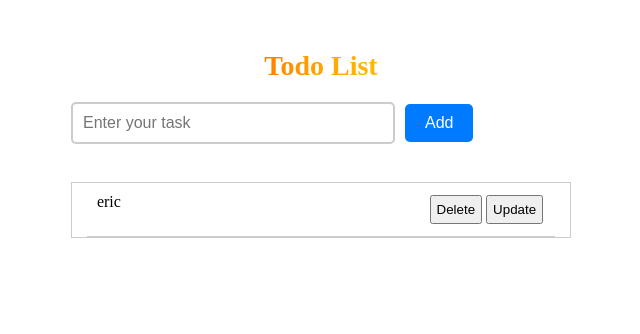
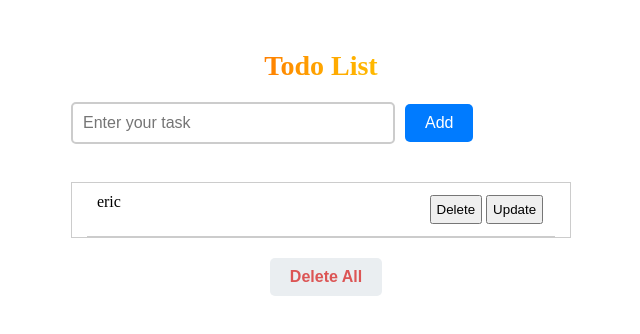
Before and after one commit to nguyenlam0601/React-vite, a React (Vite) app: page / in a window 1280 px wide. Both pictures are taken after a click on the button "Add". Shown: the top 334 px of the page, without its empty margins (319-959 px from the left). Built offline with nearby package versions, Linux system fonts and the light colour scheme.

Commit message:
deleteAll

```diff
--- a/src/App.jsx
+++ b/src/App.jsx
@@ -30,12 +30,16 @@ const App = () => {
       )
     );
   };
+  const deleteAllTodo = () => {
+    setTodoList([]);
+  };
   return (
     <>
       <div className="container">
         <div className="Todo-name">Todo List</div>
         <TodoNew myFucntion={myFucntion} />
         {todoList.length > 0 ? (
+          <>
             <TodoData
               name={name}
               data={data}
@@ -43,6 +47,10 @@ const App = () => {
               deleteData={deleteData}
               updateData={updateData}
             />
+            <div className="todo-delete">
+              <button onClick={deleteAllTodo}>Delete All</button>
+            </div>
+          </>
         ) : (
           <div className="todo-logo">
             <img src={reactLogo} alt="" className="logo" />
--- a/src/components/todo/todo.css
+++ b/src/components/todo/todo.css
@@ -49,11 +49,32 @@ input:focus {
   font-size: 16px;
   transition: all 0.3s ease-in-out;
 }
-
+.todo-delete {
+  width: 100%;
+  padding-top: 20px;
+  display: flex;
+  justify-content: center;
+  align-items: center;
+}
+.todo-delete button {
+  background-color: #eaeef1;
+  color: white;
+  padding: 10px 20px;
+  margin-left: 10px;
+  border: none;
+  border-radius: 5px;
+  cursor: pointer;
+  font-size: 16px;
+  transition: all 0.3s ease-in-out;
+  color: rgb(220, 85, 85);
+  font-weight: bold;
+}
 .Todo-header button:hover {
   background-color: #0056b3;
 }
-
+.todo-delete button:hover {
+  background-color: #8f8f97;
+}
 .Todo-body {
   border: 1px solid #ccc;
 }
```
Lines whose indentation alone changed are shown as unchanged.
